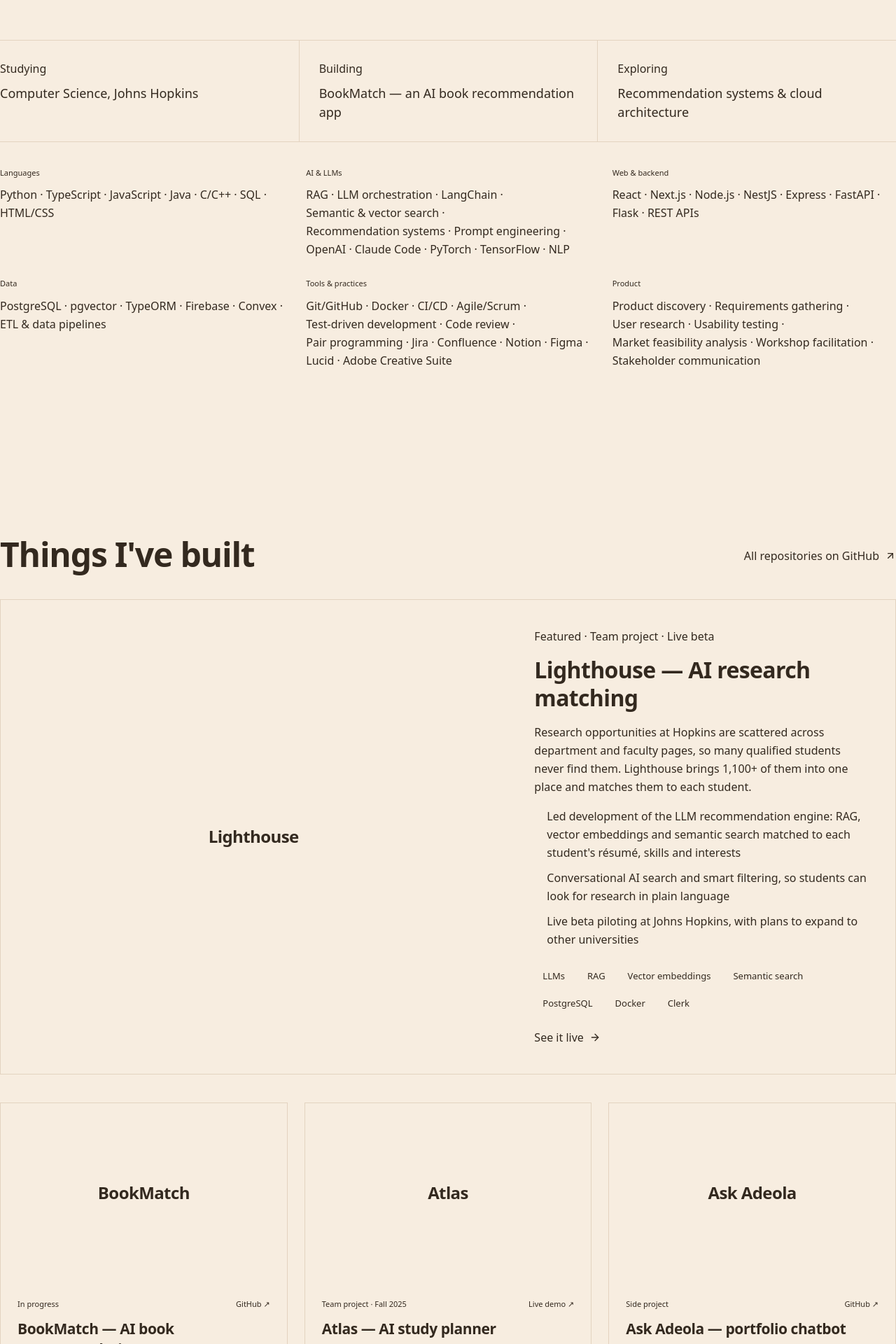
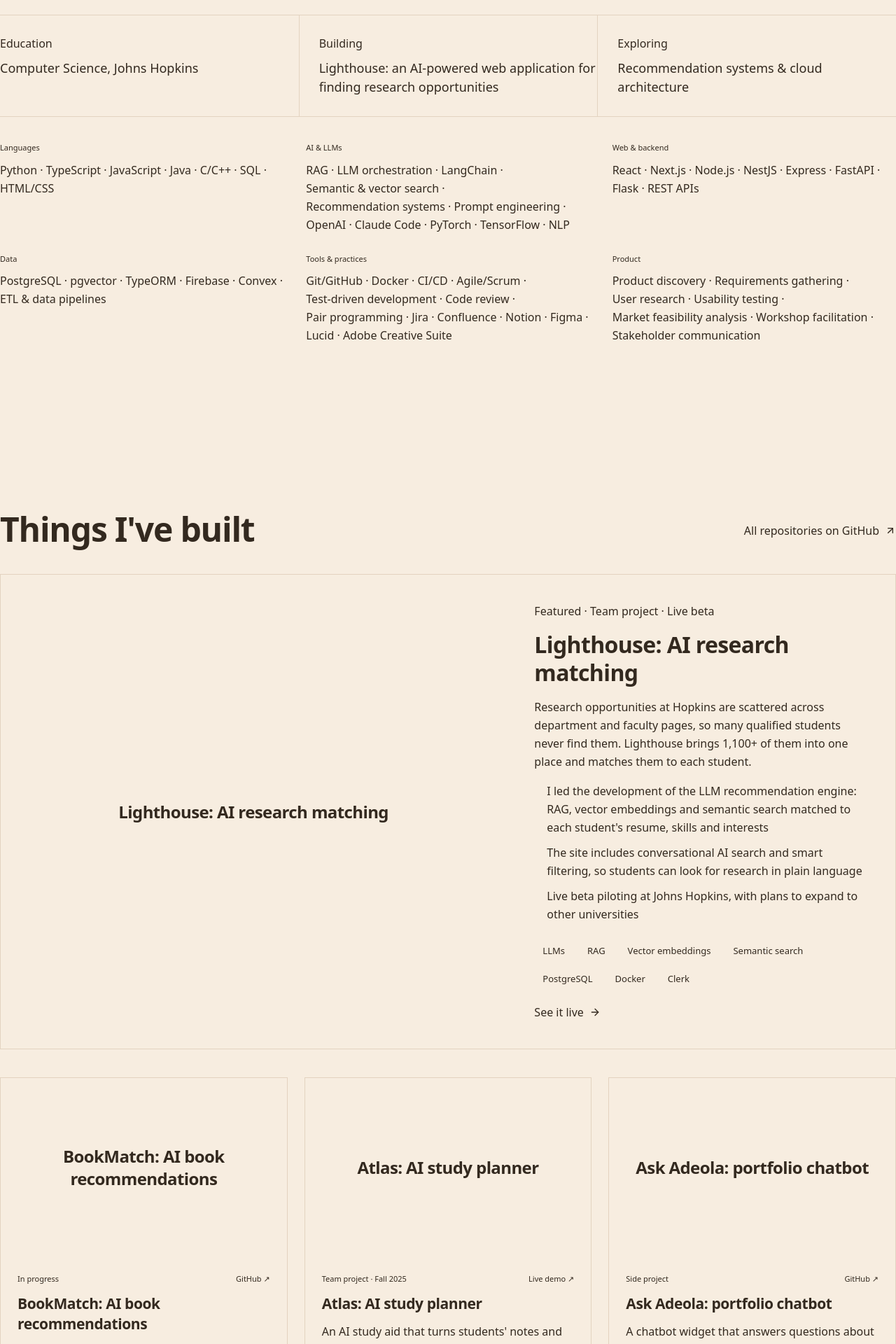
Before and after one commit to adeolaoj/portfolio, a React (Vite) app in the folder frontend/: page / in a window 1280 px wide. Shown: the part 780-2700 px from the top of the page at 70% size. Built offline with nearby package versions, Linux system fonts and the light colour scheme.

Commit message:
Refactor experience, now, profile, projects, videos, contact, experience, and nav sections for clarity and consistency

```diff
--- a/frontend/src/app/data/experience.ts
+++ b/frontend/src/app/data/experience.ts
@@ -6,15 +6,12 @@
   location?: string;
 };
 
-// Newest first.
-// TODO: add your roles above the degree:
-//   { dates: "2025 — Now", title: "Software Engineer Intern", org: "Company", summary: "What shipped, who used it.", location: "City / Remote" },
+// Newest first
 export const experience: ExperienceItem[] = [
   {
     dates: "Class of 2026",
     title: "B.S. Computer Science",
     org: "Johns Hopkins University",
-    summary: "8+ hackathons, including 2nd place at HackTech 2025.",
     location: "Baltimore, MD",
   },
 ];
--- a/frontend/src/app/data/now.ts
+++ b/frontend/src/app/data/now.ts
@@ -2,8 +2,7 @@
 // Update these whenever they change — it's the quickest way to keep the site current.
 
 export const now = [
-  // TODO: add the program and focus area, e.g. "MS Computer Science, Johns Hopkins — ML systems".
-  { label: "Studying", text: "Computer Science, Johns Hopkins" },
-  { label: "Building", text: "BookMatch — an AI book recommendation app" },
+  { label: "Education", text: "Computer Science, Johns Hopkins" },
+  { label: "Building", text: "Lighthouse: an AI-powered web application for finding research opportunities" },
   { label: "Exploring", text: "Recommendation systems & cloud architecture" },
 ];
--- a/frontend/src/app/data/profile.ts
+++ b/frontend/src/app/data/profile.ts
@@ -16,12 +16,10 @@
 
   status: "Open to full-time roles",
 
-  // TODO: rewrite in your own voice (and mention the master's program once confirmed).
   intro:
-    "I study Computer Science at Johns Hopkins and love building user-centered products that create impact. I work across AI, full-stack web and UI/UX — and when I'm not coding, I'm vlogging on YouTube.",
+    "I love building user-centered products that create impact. I work in AI, full-stack web dev and UI/UX/. When I'm not coding, I'm vlogging on YouTube.",
 
-  // TODO: add the résumé PDF to public/ and set this to "/resume.pdf".
-  // The Résumé buttons stay hidden while this is null.
+  // The Resume buttons stay hidden while this is null.
   resumeUrl: null as string | null,
 };
 
--- a/frontend/src/app/data/projects.ts
+++ b/frontend/src/app/data/projects.ts
@@ -16,22 +16,21 @@
 
 export const projects: Project[] = [
   {
-    title: "Lighthouse — AI research matching",
+    title: "Lighthouse: AI research matching",
     kind: "Team project · Live beta",
     blurb:
       "Research opportunities at Hopkins are scattered across department and faculty pages, so many qualified students never find them. Lighthouse brings 1,100+ of them into one place and matches them to each student.",
     highlights: [
-      "Led development of the LLM recommendation engine: RAG, vector embeddings and semantic search matched to each student's résumé, skills and interests",
-      "Conversational AI search and smart filtering, so students can look for research in plain language",
+      "I led the development of the LLM recommendation engine: RAG, vector embeddings and semantic search matched to each student's resume, skills and interests",
+      "The site includes conversational AI search and smart filtering, so students can look for research in plain language",
       "Live beta piloting at Johns Hopkins, with plans to expand to other universities",
     ],
     tech: ["LLMs", "RAG", "Vector embeddings", "Semantic search", "PostgreSQL", "Docker", "Clerk"],
-    // The repo is private; the card links to the live beta.
     demo: "https://lighthouse-site.com",
     featured: true,
   },
   {
-    title: "BookMatch — AI book recommendations",
+    title: "BookMatch: AI book recommendations",
     kind: "In progress",
     blurb:
       "A full-stack app that recommends books from your taste using collaborative filtering and NLP. React frontend done; Flask backend in progress.",
@@ -39,7 +38,7 @@
     github: "https://github.com/adeolaoj/book-match",
   },
   {
-    title: "Atlas — AI study planner",
+    title: "Atlas: AI study planner",
     kind: "Team project · Fall 2025",
     blurb:
       "An AI study aid that turns students' notes and calendars into personalized study schedules, quizzes and summaries. I led the notes pipeline, using LangChain to share context across the AI features, and connected calendar and task data so study plans adapt to deadlines and workload.",
@@ -48,7 +47,7 @@
     demo: "https://atlas-frontend-ok1k.onrender.com/",
   },
   {
-    title: "Ask Adeola — portfolio chatbot",
+    title: "Ask Adeola: portfolio chatbot",
     kind: "Side project",
     blurb:
       "A chatbot widget that answers questions about me, built on a custom-trained neural network with NLTK and a Flask backend.",
@@ -56,7 +55,7 @@
     github: "https://github.com/adeolaoj/portfolio-chatbot",
   },
   {
-    title: "OOTD — virtual closet app",
+    title: "OOTD: virtual closet app",
     kind: "Mobile app",
     blurb:
       "An Android app to organize your closet virtually and create and save outfits for later.",
--- a/frontend/src/app/data/videos.ts
+++ b/frontend/src/app/data/videos.ts
@@ -5,12 +5,12 @@
 };
 
 export const videosIntro =
-  "Vlogs with friends and family — my favorite way to stay creative and connect with people.";
+  "Making vlogs with friends and family is my favorite way to stay creative and connect with people.";
 
 // The first video is shown large; the next three are listed beside it.
 // TODO: add each video's title (and a date if you like).
 export const videos: Video[] = [
-  { id: "sRqddRkwlsk" },
-  { id: "xTMuMe0ZcdE" },
-  { id: "IK1QMaGnSvc" },
+  { id: "xTMuMe0ZcdE", title: "ranking PRIME VIDEO romcoms | *SPOILERS*", date: "Sep 2026" },
+  { id: "sRqddRkwlsk", title: "last week of fall classes at johns hopkins | final projects, ASA fashion show", date: "Jan 2025" },
+  { id: "IK1QMaGnSvc", title: "vlogmas day one! | touring apartments, prepping for finals, hopkins day in the life", date: "Dec 2024" },
 ];
--- a/frontend/src/app/sections/Contact.tsx
+++ b/frontend/src/app/sections/Contact.tsx
@@ -13,7 +13,7 @@
     <footer id="contact" className="bg-peach">
       <div className="container-page flex flex-col items-center gap-6 pt-24 pb-10 text-center md:pt-30">
         <Reveal className="flex flex-col items-center gap-6">
-          <h2 className="text-[clamp(2.75rem,6.4vw,5.5rem)] leading-none tracking-[-0.04em]">Let's build something.</h2>
+          <h2 className="text-[clamp(2.75rem,6.4vw,5.5rem)] leading-none tracking-[-0.04em]">Let's get into contact!</h2>
           <a
             href={`mailto:${profile.email}`}
             className="inline-flex min-h-14 items-center rounded-full bg-terracotta px-8 text-[17px] font-medium text-primary-foreground transition-colors hover:bg-terracotta-hover"
--- a/frontend/src/app/sections/Experience.tsx
+++ b/frontend/src/app/sections/Experience.tsx
@@ -5,7 +5,7 @@
   return (
     <section id="experience" className="container-page py-24 md:py-30">
       <Reveal>
-        <h2 className="mb-10 text-4xl tracking-tight md:text-5xl">Where I've worked</h2>
+        <h2 className="mb-10 text-4xl tracking-tight md:text-5xl">My Education</h2>
         <ol className="border-t border-ink">
           {experience.map((item) => (
             <li
--- a/frontend/src/app/sections/Nav.tsx
+++ b/frontend/src/app/sections/Nav.tsx
@@ -78,7 +78,7 @@
           <div className="mt-auto flex flex-col gap-4">
             {profile.resumeUrl && (
               <a href={profile.resumeUrl} className={`${resumeButton} min-h-12 justify-center text-base`}>
-                Résumé
+                Resume
               </a>
             )}
             <div className="flex gap-1">
@@ -121,7 +121,7 @@
           ))}
           {profile.resumeUrl && (
             <a href={profile.resumeUrl} className={`${resumeButton} ml-3`}>
-              Résumé
+              Resume
             </a>
           )}
         </div>
```
